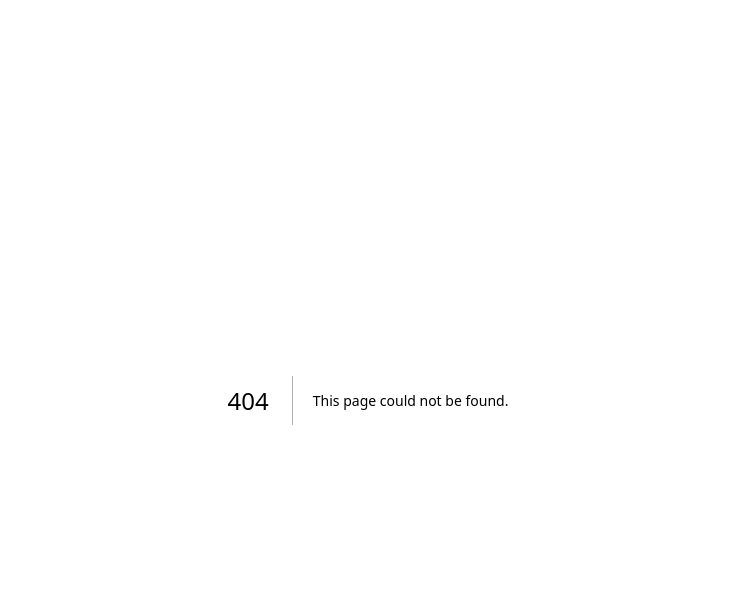
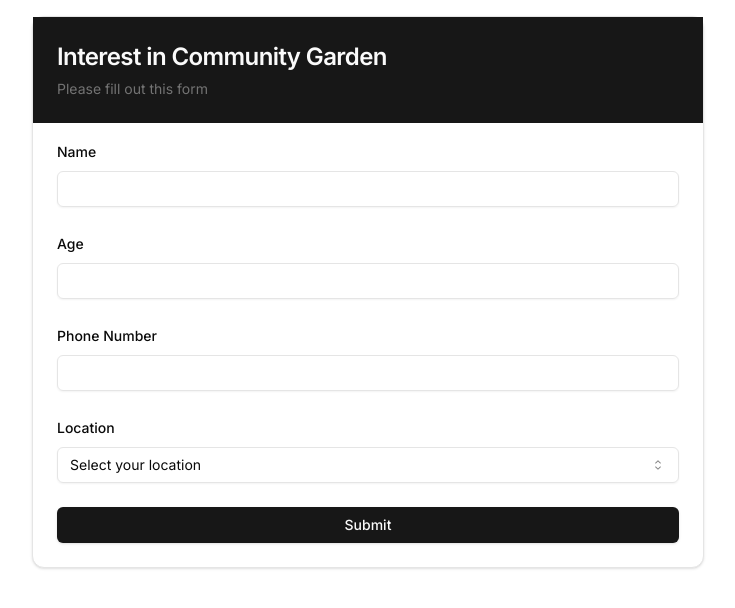
Before and after one commit to singapore2024/Team-8, a Next.js app in the folder frontend/: page /form in a window 1280 px wide. Before the commit this address had no page. Shown: the top 608 px of the page, without its empty margins (272-1007 px from the left). Built offline with nearby package versions, Linux system fonts and the light colour scheme.

Commit message:
Add forms

```diff
--- a/frontend/app/community/page.js
+++ b/frontend/app/community/page.js
@@ -5,6 +5,7 @@ import { Button } from "@/components/ui/button";
 import { Card, CardHeader, CardTitle, CardContent } from '@/components/ui/card';
 import { MapPin } from "lucide-react";
 import Navbar from '@/components/ui/Navbar';
+import Link from 'next/link';
 
 const Community = () => {
 
@@ -72,9 +73,11 @@ const Community = () => {
             </section>
 
             <div className="text-center">
-            <Button className="bg-green-600 hover:bg-green-700 text-white">
-                Find a Garden Near You
-            </Button>
+            <Link href="/form" passHref>
+                <Button className="bg-green-600 hover:bg-green-700 text-white">
+                    Find a Garden Near You
+                </Button>
+            </Link>
             </div>
 
             <footer className="text-center text-sm text-gray-500 mt-8">
--- /dev/null
+++ b/frontend/app/form/page.js
@@ -0,0 +1,94 @@
+'use client'
+
+import { useState } from 'react'
+import { Button } from "@/components/ui/button"
+import { Card, CardContent, CardDescription, CardFooter, CardHeader, CardTitle } from "@/components/ui/card"
+import { Input } from "@/components/ui/input"
+import { Label } from "@/components/ui/label"
+import { Select, SelectContent, SelectItem, SelectTrigger, SelectValue } from "@/components/ui/select"
+
+export default function GoogleForm() {
+  const [formData, setFormData] = useState({
+    name: '',
+    age: '',
+    phoneNumber: '',
+    location: ''
+  })
+
+  const handleInputChange = (e) => {
+    const { name, value } = e.target
+    setFormData(prev => ({ ...prev, [name]: value }))
+  }
+
+  const handleLocationChange = (value) => {
+    setFormData(prev => ({ ...prev, location: value }))
+  }
+
+  const handleSubmit = (e) => {
+    e.preventDefault()
+    console.log('Form submitted:', formData)
+    // Here you would typically send the data to a server
+  }
+
+  return (
+    <div className="container mx-auto p-4">
+      <Card className="w-full max-w-2xl mx-auto">
+        <CardHeader className="bg-primary text-primary-foreground">
+          <CardTitle className="text-2xl">Interest in Community Garden</CardTitle>
+          <CardDescription>Please fill out this form</CardDescription>
+        </CardHeader>
+        <form onSubmit={handleSubmit}>
+          <CardContent className="space-y-6 mt-4">
+            <div className="space-y-2">
+              <Label htmlFor="name">Name</Label>
+              <Input
+                id="name"
+                name="name"
+                value={formData.name}
+                onChange={handleInputChange}
+                required
+              />
+            </div>
+            <div className="space-y-2">
+              <Label htmlFor="age">Age</Label>
+              <Input
+                id="age"
+                name="age"
+                type="number"
+                value={formData.age}
+                onChange={handleInputChange}
+                required
+              />
+            </div>
+            <div className="space-y-2">
+              <Label htmlFor="phoneNumber">Phone Number</Label>
+              <Input
+                id="phoneNumber"
+                name="phoneNumber"
+                type="tel"
+                value={formData.phoneNumber}
+                onChange={handleInputChange}
+                required
+              />
+            </div>
+            <div className="space-y-2">
+              <Label htmlFor="location">Location</Label>
+              <Select name="location" value={formData.location} onValueChange={handleLocationChange} required>
+                <SelectTrigger className="w-full">
+                  <SelectValue placeholder="Select your location" />
+                </SelectTrigger>
+                <SelectContent>
+                  <SelectItem value="bedok">Bedok</SelectItem>
+                  <SelectItem value="boonLay">Boon Lay</SelectItem>
+                </SelectContent>
+              </Select>
+            </div>
+          </CardContent>
+          <CardFooter>
+            <Button type="submit" className="w-full">Submit</Button>
+          </CardFooter>
+        </form>
+      </Card>
+    </div>
+  )
+}
--- /dev/null
+++ b/frontend/components/ui/input.jsx
@@ -0,0 +1,19 @@
+import * as React from "react"
+
+import { cn } from "@/lib/utils"
+
+const Input = React.forwardRef(({ className, type, ...props }, ref) => {
+  return (
+    (<input
+      type={type}
+      className={cn(
+        "flex h-9 w-full rounded-md border border-input bg-transparent px-3 py-1 text-sm shadow-sm transition-colors file:border-0 file:bg-transparent file:text-sm file:font-medium file:text-foreground placeholder:text-muted-foreground focus-visible:outline-none focus-visible:ring-1 focus-visible:ring-ring disabled:cursor-not-allowed disabled:opacity-50",
+        className
+      )}
+      ref={ref}
+      {...props} />)
+  );
+})
+Input.displayName = "Input"
+
+export { Input }
--- /dev/null
+++ b/frontend/components/ui/label.jsx
@@ -0,0 +1,18 @@
+"use client"
+
+import * as React from "react"
+import * as LabelPrimitive from "@radix-ui/react-label"
+import { cva } from "class-variance-authority";
+
+import { cn } from "@/lib/utils"
+
+const labelVariants = cva(
+  "text-sm font-medium leading-none peer-disabled:cursor-not-allowed peer-disabled:opacity-70"
+)
+
+const Label = React.forwardRef(({ className, ...props }, ref) => (
+  <LabelPrimitive.Root ref={ref} className={cn(labelVariants(), className)} {...props} />
+))
+Label.displayName = LabelPrimitive.Root.displayName
+
+export { Label }
--- a/frontend/package.json
+++ b/frontend/package.json
@@ -10,6 +10,7 @@
   },
   "dependencies": {
     "@radix-ui/react-icons": "^1.3.0",
+    "@radix-ui/react-label": "^2.1.0",
     "@radix-ui/react-select": "^2.1.2",
     "@radix-ui/react-slot": "^1.1.0",
     "class-variance-authority": "^0.7.0",
```
Also changed, not shown: 1 other file (tests, documents, lock files or other folders).
